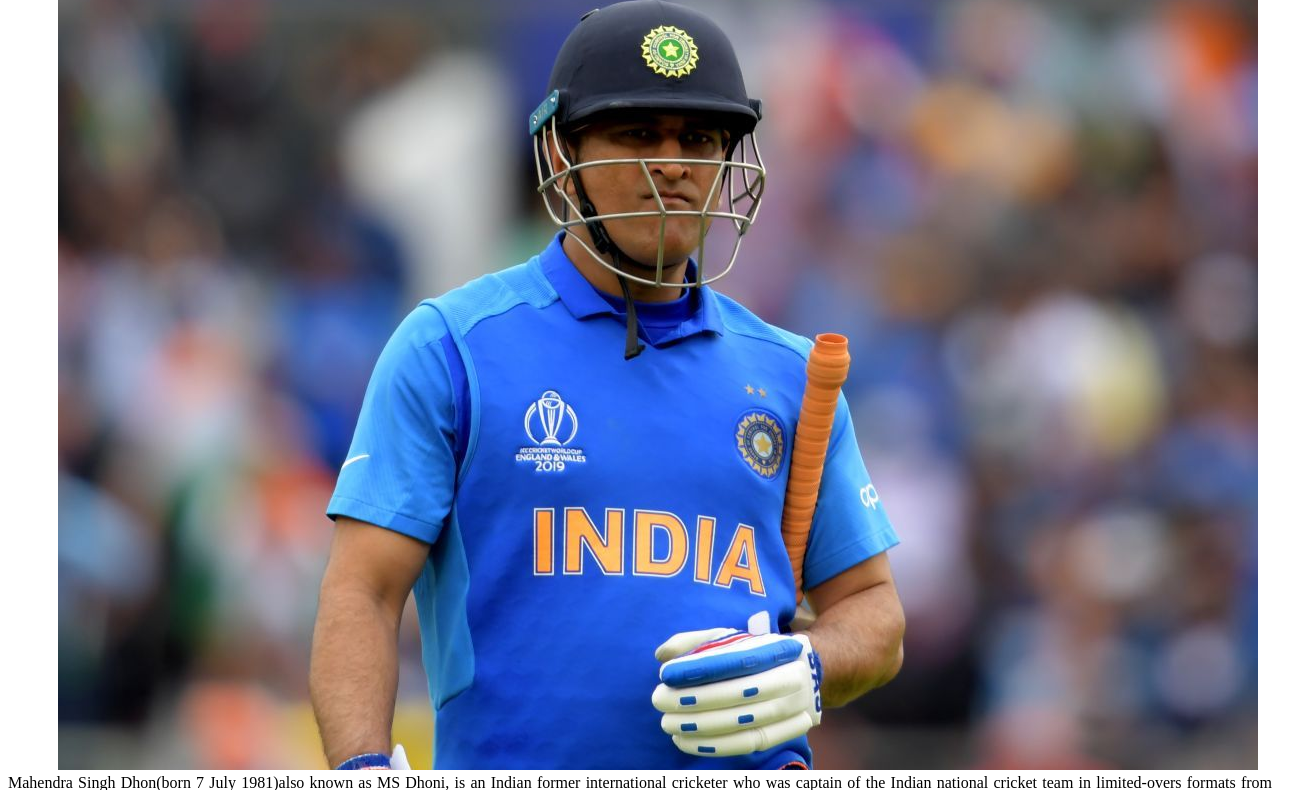
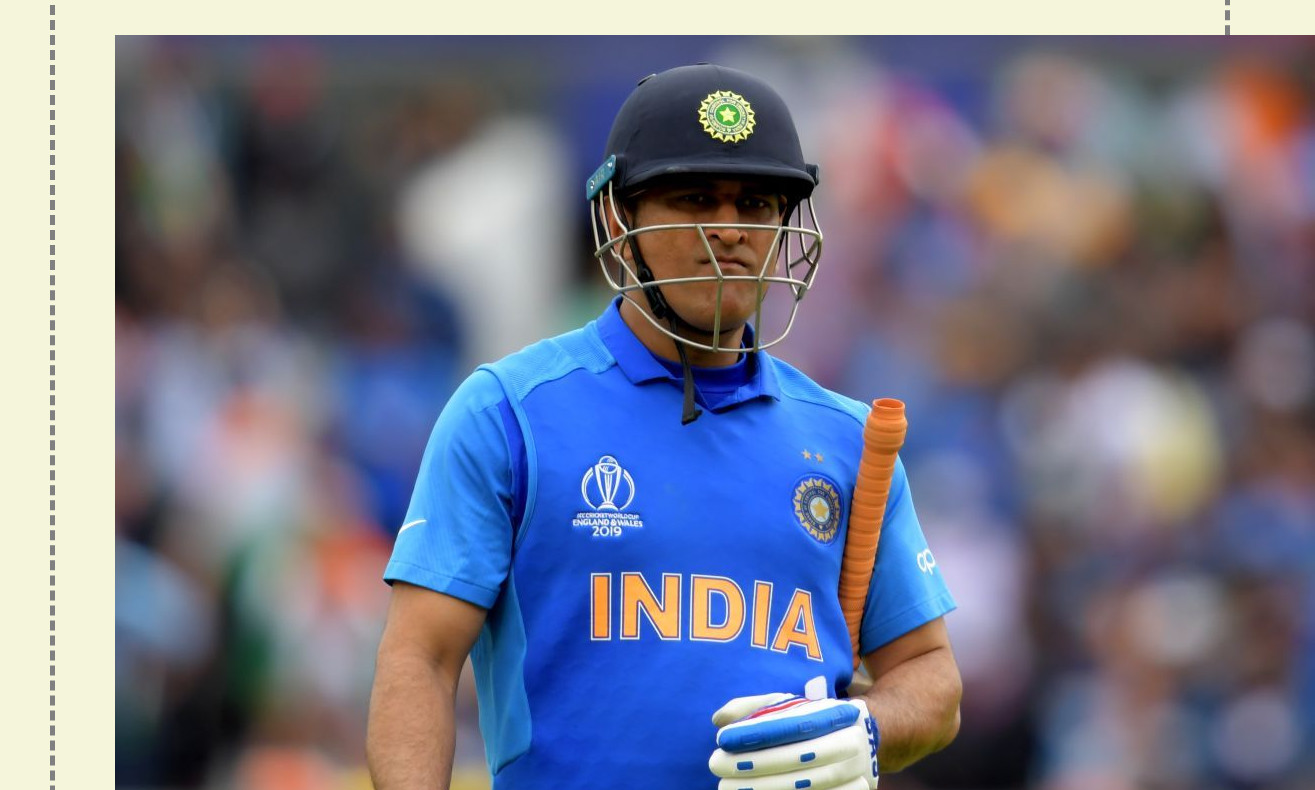
Before and after one commit to PreethamRoyal/Practice-Project, a plain HTML site: page index.html in a window 1280 px wide. Shown: the part 280-1070 px from the top of the page, 1315 px wide, since content can reach past the window. Drawn offline with Linux system fonts and the light colour scheme.

Commit message:
final commit

```diff
--- a/index.html
+++ b/index.html
@@ -2,7 +2,7 @@
 <html>
 <head>
   <title>Project Captian Cool</title>
-  <link rel="stylesheet" href="Exercise.css" />
+  <link rel="stylesheet" href="practice.css" />
 </head>
 <body>
   <center>
```
